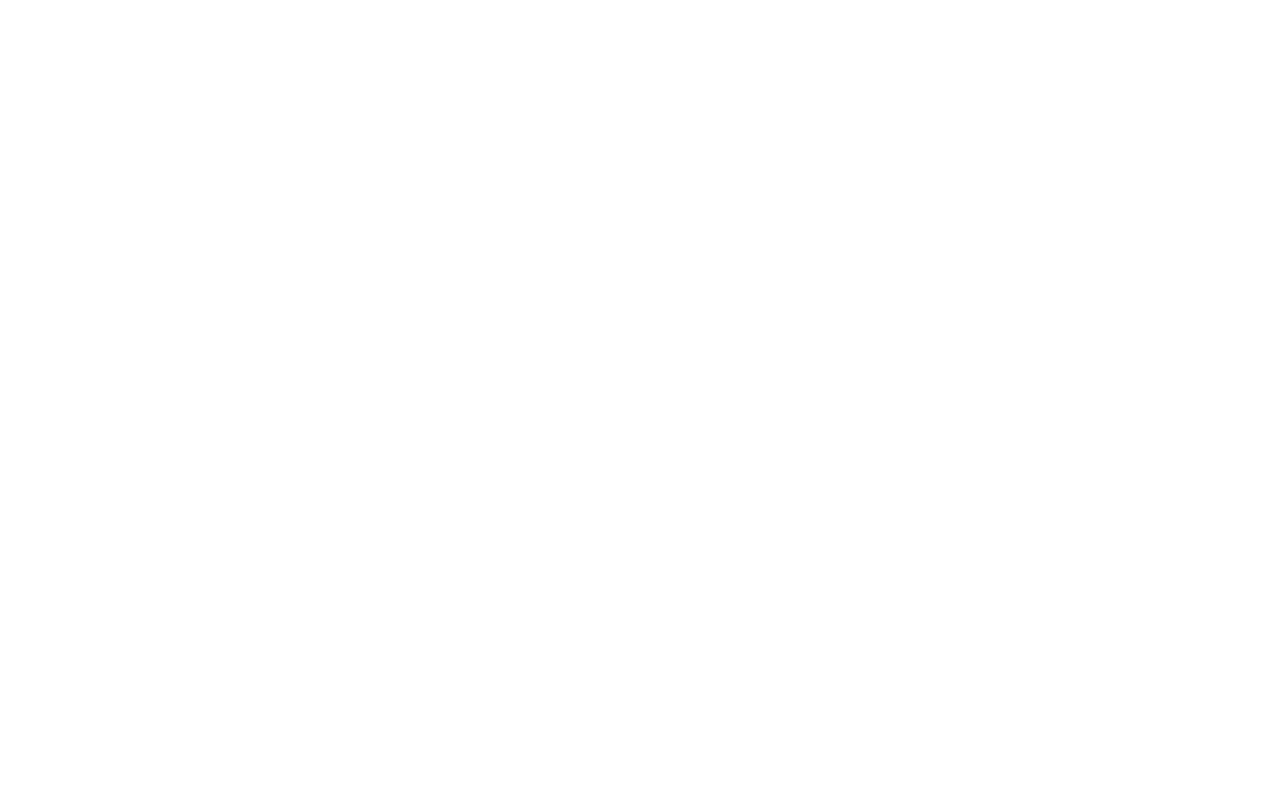
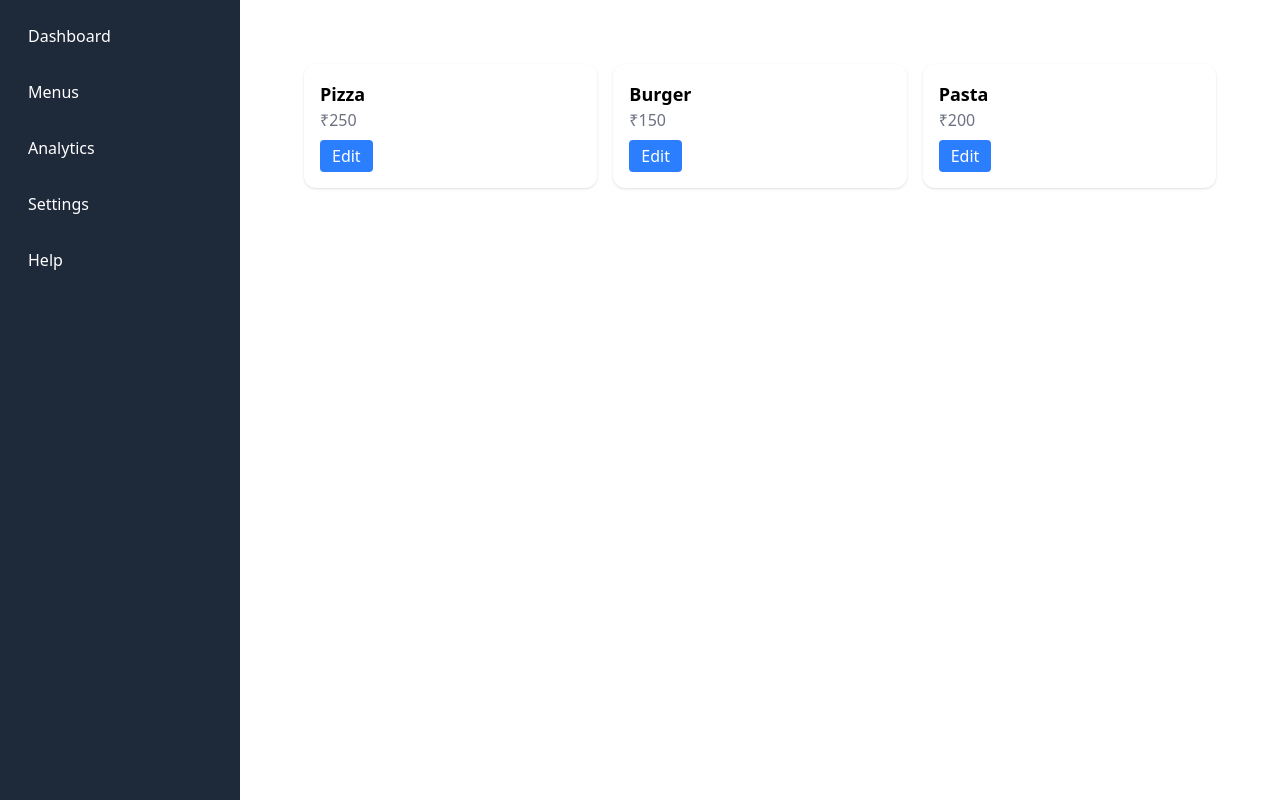
Before and after one commit to flazer-f/MenuThenu, a React (Vite) app in the folder MenuThenu/: page /admin/menulist in a window 1280 px wide. Before the commit this address had no page. Built offline with nearby package versions, Linux system fonts and the light colour scheme.

Commit message:
feat: restructure routing and add admin layout with dashboard and menu list components

```diff
--- a/MenuThenu/src/App.jsx
+++ b/MenuThenu/src/App.jsx
@@ -1,14 +1,11 @@
-import React from 'react';
-import './App.css';
-import Routes from './Routes';
-// import Navbar from './components/Navbar';
+import React from "react";
+import { useRoutes } from "react-router-dom";
+import appRoutes from "./AppRoutes";
+import "./App.css";
 
 function App() {
-  return (
-    <>
-      <Routes />
-    </>
-  );
+  const routes = useRoutes(appRoutes);
+  return routes;
 }
 
 export default App;
--- a/MenuThenu/src/components/dashboard/AdminDashboard.jsx
+++ b/MenuThenu/src/components/dashboard/AdminDashboard.jsx
@@ -3,13 +3,12 @@ import StatsCards from "../dashboard/StatsCard.jsx";
 import Sidebar from "../dashboard/Sidebar.jsx";
 
 const Dashboard = () => (
-  <div className="flex min-h-screen">
-    <Sidebar />
+
     <div className="flex-1 p-12">
       <h1 className="text-2xl font-bold mb-4">Dashboard</h1>
       <StatsCards />
     </div>
-  </div>
+
 );
 
 export default Dashboard;
--- /dev/null
+++ b/MenuThenu/src/components/dashboard/Layout.jsx
@@ -0,0 +1,17 @@
+import React from "react";
+import Sidebar from "./Sidebar.jsx";
+import { Outlet } from "react-router-dom";
+
+const Layout = () => (
+  <div className="flex min-h-screen">
+    {/* Sidebar on the left */}
+    <Sidebar />
+
+    {/* Main content (Dashboard, MenuList, etc.) */}
+    <div className="flex-1 p-12">
+      <Outlet />
+    </div>
+  </div>
+);
+
+export default Layout;
--- /dev/null
+++ b/MenuThenu/src/components/dashboard/MenuList.jsx
@@ -0,0 +1,76 @@
+import React, { useState } from "react";
+
+const MenuList = () => {
+  // Dummy static menu items
+  const [menu, setMenu] = useState([
+    { _id: "1", name: "Pizza", price: 250 },
+    { _id: "2", name: "Burger", price: 150 },
+    { _id: "3", name: "Pasta", price: 200 },
+  ]);
+
+  const [editingItem, setEditingItem] = useState(null);
+  const [formData, setFormData] = useState({ name: "", price: "" });
+
+  // Handle edit button click
+  const handleEditClick = (item) => {
+    setEditingItem(item._id);
+    setFormData({ name: item.name, price: item.price });
+  };
+
+  // Handle input change
+  const handleChange = (e) => {
+    setFormData({ ...formData, [e.target.name]: e.target.value });
+  };
+
+  // Save changes (just updates local state for now)
+  const handleSave = (id) => {
+    setMenu(menu.map((item) => (item._id === id ? { ...item, ...formData } : item)));
+    setEditingItem(null);
+  };
+
+  return (
+    <div className="grid grid-cols-1 sm:grid-cols-3 gap-4 p-4">
+      {menu.map((item) => (
+        <div key={item._id} className="bg-white shadow rounded-xl p-4">
+          {editingItem === item._id ? (
+            <>
+              <input
+                type="text"
+                name="name"
+                value={formData.name}
+                onChange={handleChange}
+                className="border p-1 mb-2 w-full"
+              />
+              <input
+                type="number"
+                name="price"
+                value={formData.price}
+                onChange={handleChange}
+                className="border p-1 mb-2 w-full"
+              />
+              <button
+                onClick={() => handleSave(item._id)}
+                className="bg-green-500 text-white px-3 py-1 rounded"
+              >
+                Save
+              </button>
+            </>
+          ) : (
+            <>
+              <h3 className="text-lg font-bold">{item.name}</h3>
+              <p className="text-gray-500">₹{item.price}</p>
+              <button
+                onClick={() => handleEditClick(item)}
+                className="bg-blue-500 text-white px-3 py-1 mt-2 rounded"
+              >
+                Edit
+              </button>
+            </>
+          )}
+        </div>
+      ))}
+    </div>
+  );
+};
+
+export default MenuList;
--- a/MenuThenu/src/components/dashboard/Sidebar.jsx
+++ b/MenuThenu/src/components/dashboard/Sidebar.jsx
@@ -4,8 +4,8 @@ import { Link } from "react-router-dom";
 
 const Sidebar = () => {
   const navItems = [
-    { name: "Dashboard", path: "/" },
-    { name: "Menus", path: "/menus" },
+    { name: "Dashboard", path: "/admin/dashboard" },
+    { name: "Menus", path: "/admin/menulist" },
     { name: "Analytics", path: "/analytics" },
     { name: "Settings", path: "/settings" },
     { name: "Help", path: "/help" },
```
Also changed, not shown: MenuThenu/src/AppRoutes.jsx (+12 -1 lines).
